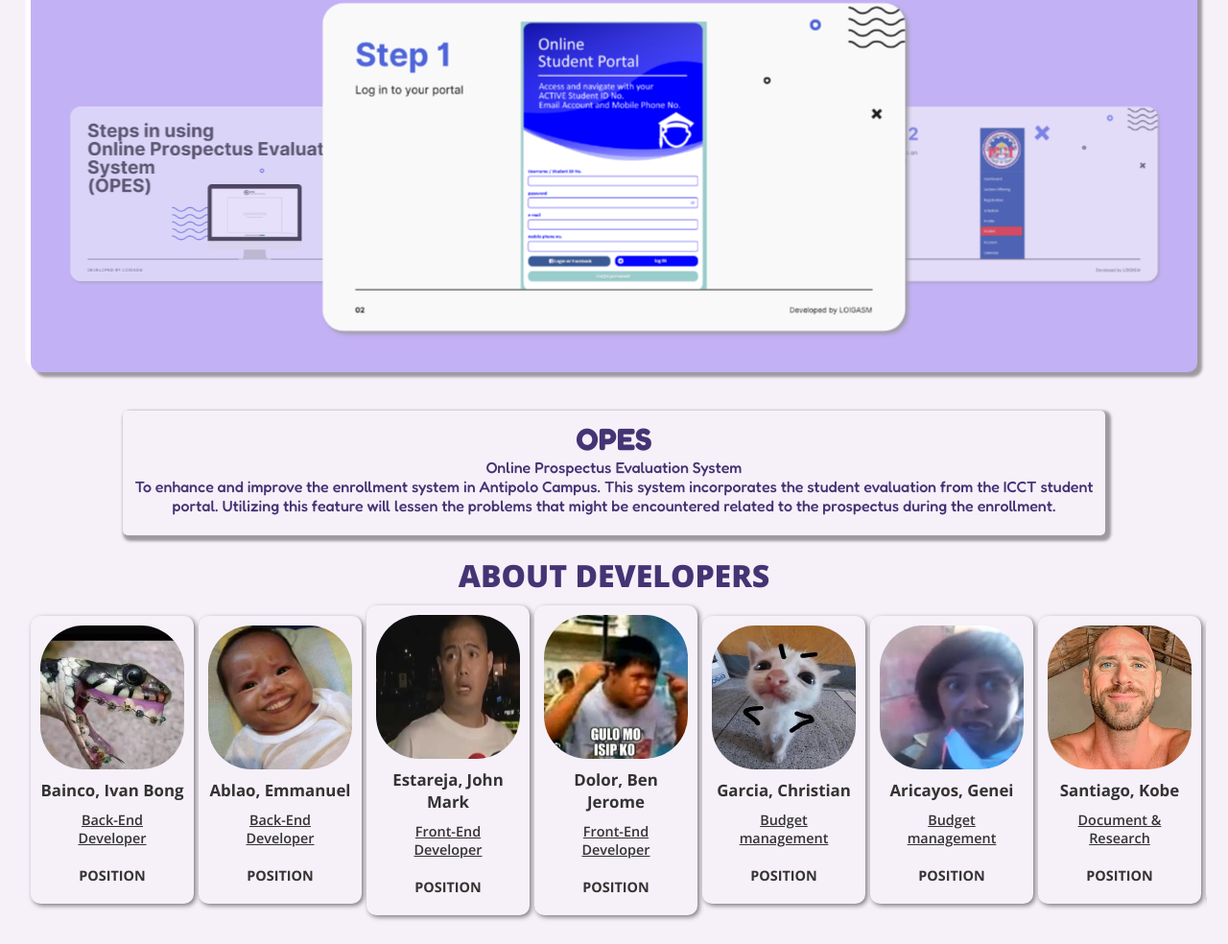
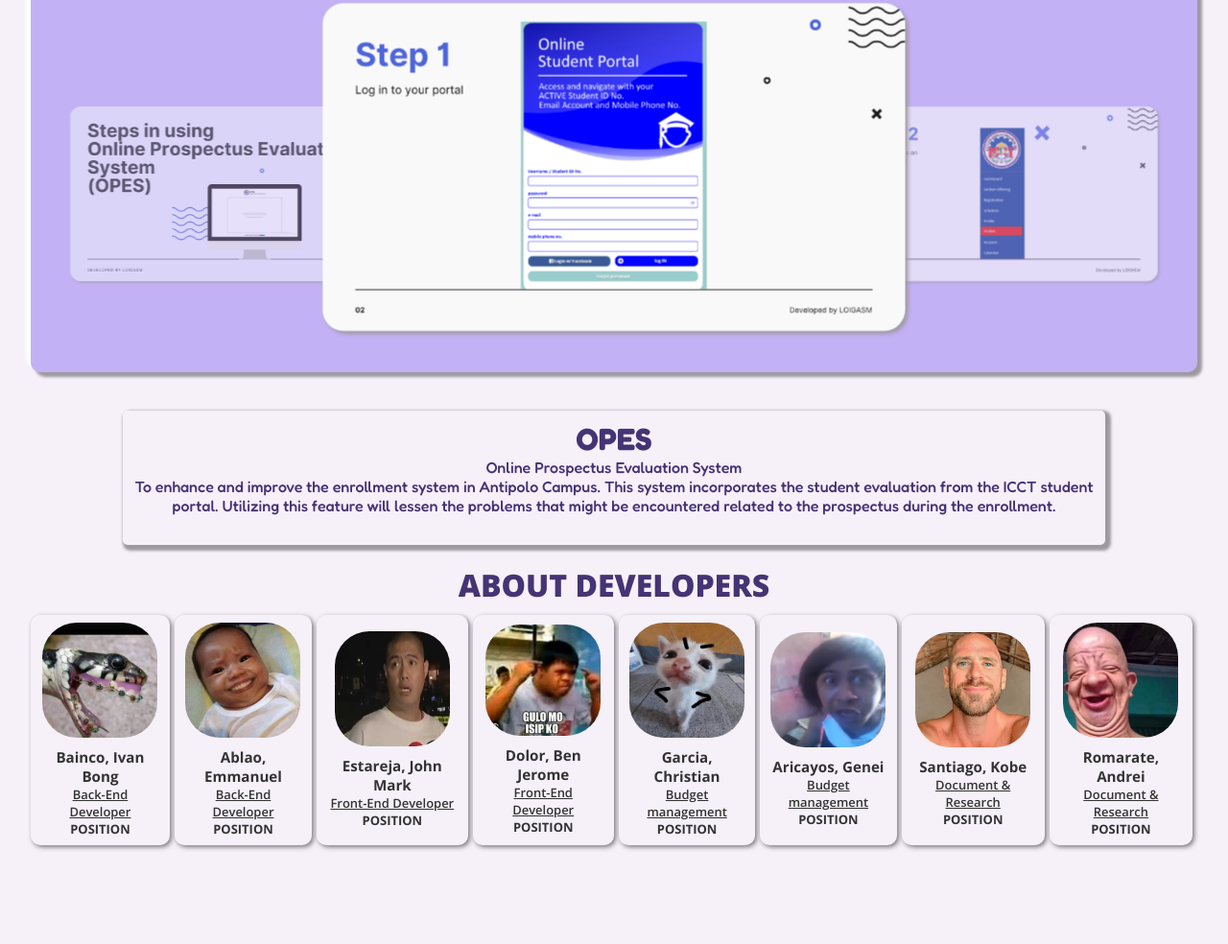
Before and after one commit to Lazytech15/PA-NOTES, a plain HTML site: page index.html in a window 1280 px wide. Shown: the part 200-1184 px from the top of the page at 96% size. After the commit the page ends 1111 px from the top, so only its background shows below. Drawn offline with nearby package versions, Linux system fonts and the light colour scheme.

Commit message:
Update index.css

```diff
--- a/index.css
+++ b/index.css
@@ -376,7 +376,7 @@ th:nth-child(3){
       margin-top: 40px;
       border-radius: 5px;
       box-shadow:  3px 3px 3px 3px #9d9a9f;
-      height: 130px;
+      height: 140px;
     }
     .opstitle-container h1 {
       padding-top: 10px;
@@ -458,6 +458,7 @@ th:nth-child(3){
         width: 95%;
         margin-bottom: 20px;
         overflow: hidden;
+        font-size: 0.9em;
     }
     .devDetails{
         display: flex;
@@ -467,11 +468,11 @@ th:nth-child(3){
         margin-right: 5px;
         text-align: center;
         padding: 10px;
-        font-size: 0.8em;
         background:#f6f0f9;
         color:#333333;
         border-radius: 10px;
         box-shadow: 2px 2px 5px rgba(0, 0, 0, 0.5);
+        height: 220px;
 
         font-family: "Open Sans", sans-serif;
         font-optical-sizing: auto;
@@ -483,13 +484,12 @@ th:nth-child(3){
     }
 
     .devDetails p{
-       display: block;
+        display: block;
        white-space: wrap;
-       padding: 10px;
     }
     .devDetails img{
-        width: 150px;
-        height: 150px;
+        width: 120px;
+        height: 120px;
         border-radius: 30%;
         margin-bottom: 10px;
     }
@@ -612,6 +612,7 @@ th:nth-child(3){
     .opstitle-container{
         width: 100%;
         height:auto;
+        padding-bottom: 10px;
     }
     .opstitle-container p {
         font-size: 0.7em;
```
